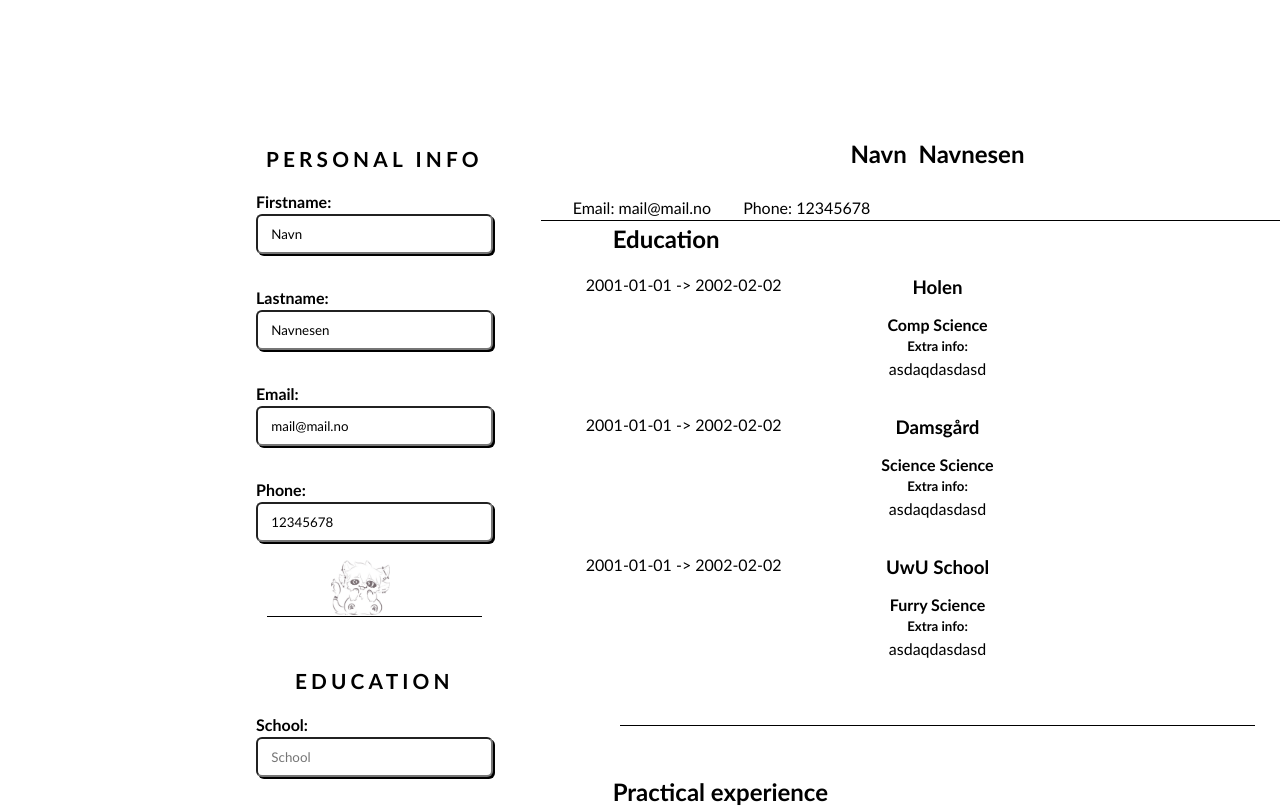
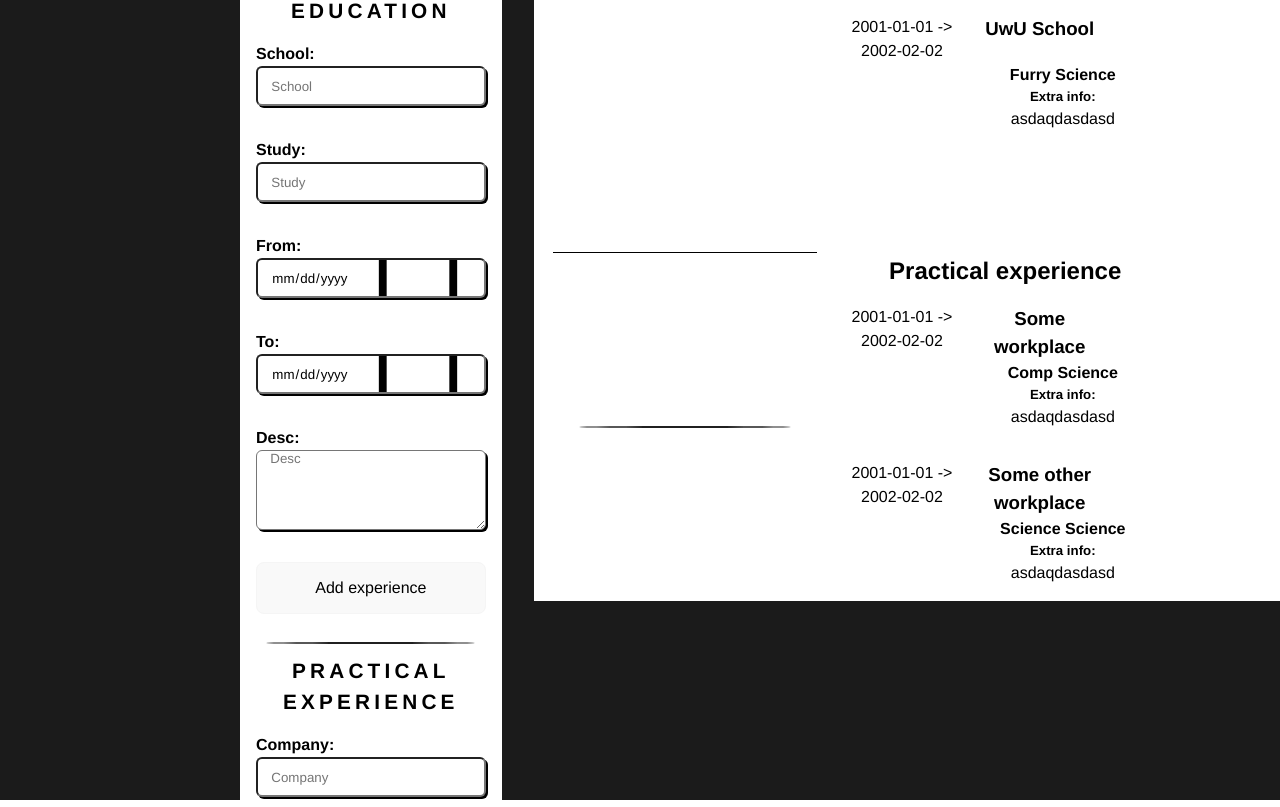
Before and after one commit to ATlexEide/cv-app, a React (Vite) app: page / in a window 1280 px wide. Shown: the top 807 px of the page. Built offline with nearby package versions, Linux system fonts and the light colour scheme.

Commit message:
Add data

```diff
--- a/src/App.jsx
+++ b/src/App.jsx
@@ -5,6 +5,8 @@
 import ExperienceForm from "./Components/Forms/ExperienceForm";
 import PreviewFile from "./Components/PreviewFile";
 import EditDialog from "./Components/EditDialog";
+import "./styles/PreviewFile.css";
+import "./styles/File.css";
 
 function App() {
   const [person, setPerson] = useState({
@@ -12,8 +14,16 @@
     lastname: "Navnesen",
     email: "mail@mail.no",
     phone: "12345678",
+    linkedin: "",
+    github: "",
+    country: "Country",
+    city: "City",
+    street: "Fake Street 123",
   });
-
+  const [skills, setSkills] = useState(["React", "Teamwork", "GIT"]);
+  // setSkills(["React", "Teamwork", "GIT"]);
+  const [languages, setLanguages] = useState(["JavaScript", "Python", "Java"]);
+  // setLanguages(["JavaScript", "Python", "Java"]);
   const [education, setEducation] = useState(educationData);
   const [practical, setPractical] = useState(practicalData);
   const [isEditing, setIsEditing] = useState(false);
@@ -65,6 +75,8 @@
 
       <section id="preview">
         <PreviewFile
+          languages={languages}
+          skills={skills}
           practical={practical}
           setPractical={setPractical}
           education={education}
```
